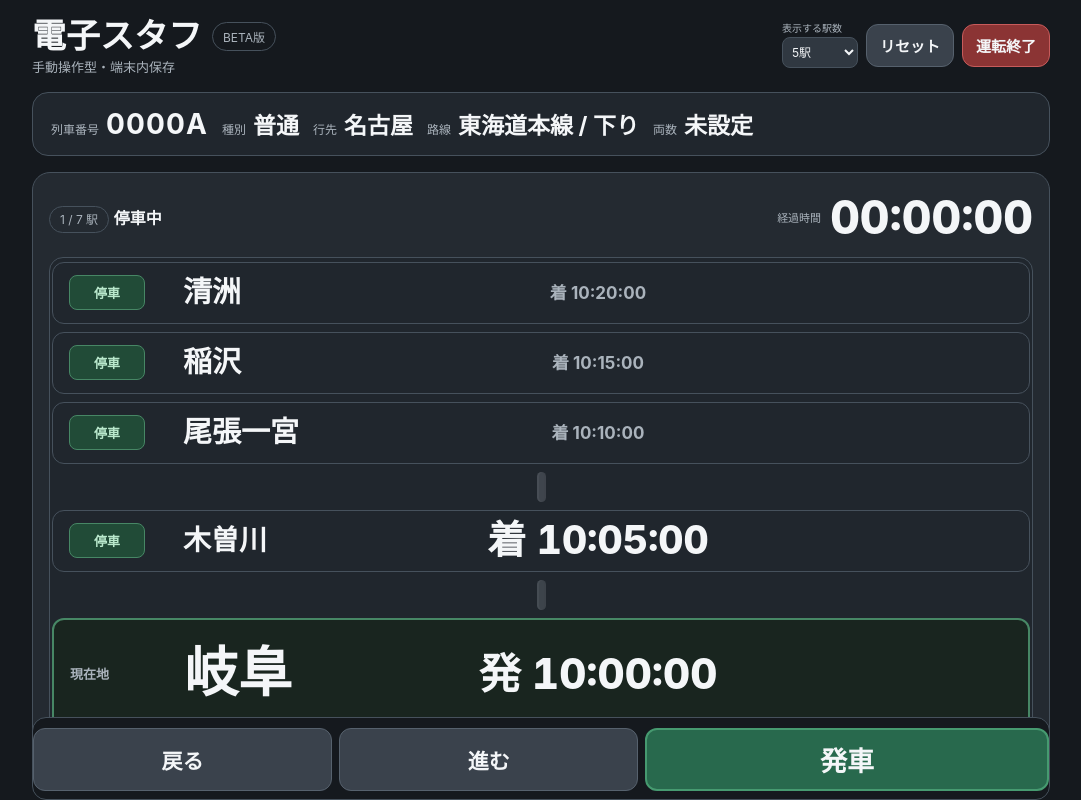
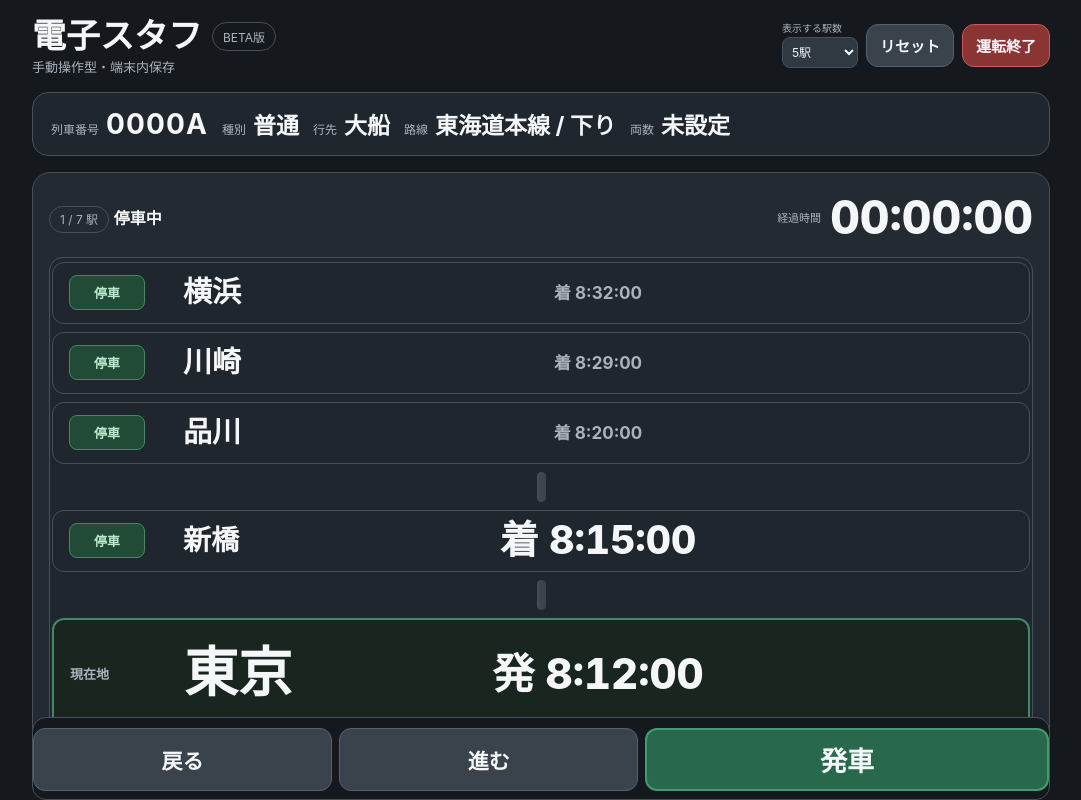
Before and after one commit to neko20110106-create/digital-staff, a plain HTML site: page index.html in a window 1280 px wide. Shown: the whole page, without its empty margins (99-1180 px from the left). Drawn offline with Linux system fonts and the light colour scheme.

Commit message:
Update first-run sample to weekday Tokaido Line

```diff
--- a/index.html
+++ b/index.html
@@ -129,7 +129,7 @@ body:not(.anim-clock) .clock.clock-tick{animation:none!important}
 applyAnimationPrefs();
 document.body.classList.toggle("animations-off",!animationsEnabled());
 
-const initial={train:"0000A",kind:"普通",dest:"名古屋",line:"東海道本線 / 下り",stations:[{name:"岐阜",arr:"",dep:"10:00",stop:"停車"},{name:"木曽川",arr:"10:05",dep:"10:06",stop:"停車"},{name:"尾張一宮",arr:"10:10",dep:"10:11",stop:"停車"},{name:"稲沢",arr:"10:15",dep:"10:16",stop:"停車"},{name:"清洲",arr:"10:20",dep:"10:21",stop:"停車"},{name:"枇杷島",arr:"10:24",dep:"10:25",stop:"停車"},{name:"名古屋",arr:"10:29",dep:"",stop:"停車"}]};
+const initial={train:"0000A",kind:"普通",dest:"大船",line:"東海道本線 / 下り",stations:[{"name":"東京","arr":"","dep":"08:12","stop":"停車"},{"name":"新橋","arr":"08:15","dep":"08:15","stop":"停車"},{"name":"品川","arr":"08:20","dep":"08:20","stop":"停車"},{"name":"川崎","arr":"08:29","dep":"08:29","stop":"停車"},{"name":"横浜","arr":"08:32","dep":"08:33","stop":"停車"},{"name":"戸塚","arr":"08:45","dep":"08:45","stop":"停車"},{"name":"大船","arr":"08:51","dep":"","stop":"停車"}]};
 let d=JSON.parse(localStorage.getItem("staff")||"null")||initial,idx=0,state="停車中",delay=Number(localStorage.getItem("staffDelay")||0),seconds=0,last=Date.now(),started=localStorage.getItem("staffRunActive")==="true";
 const displayCount=()=>{const saved=localStorage.getItem("staffDisplayCount");const value=saved===null?d.displayCount:Number(saved);return Math.max(2,Math.min(20,Math.floor(Number(value)||5)))};
 const $=id=>document.getElementById(id);
```
